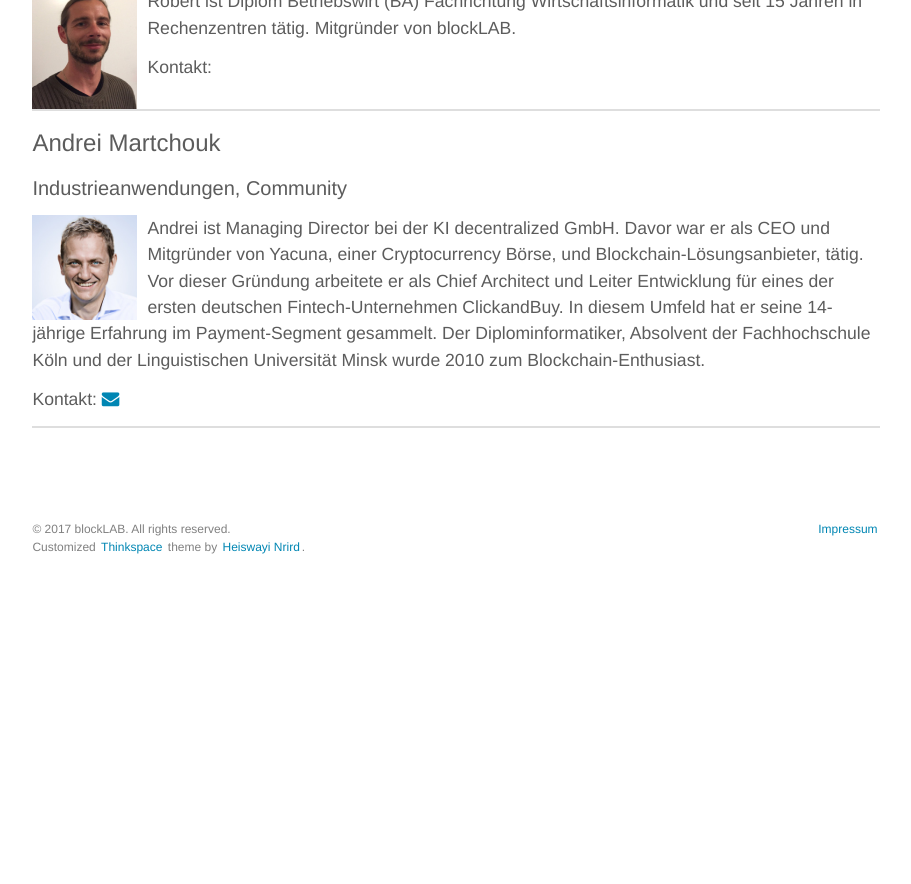
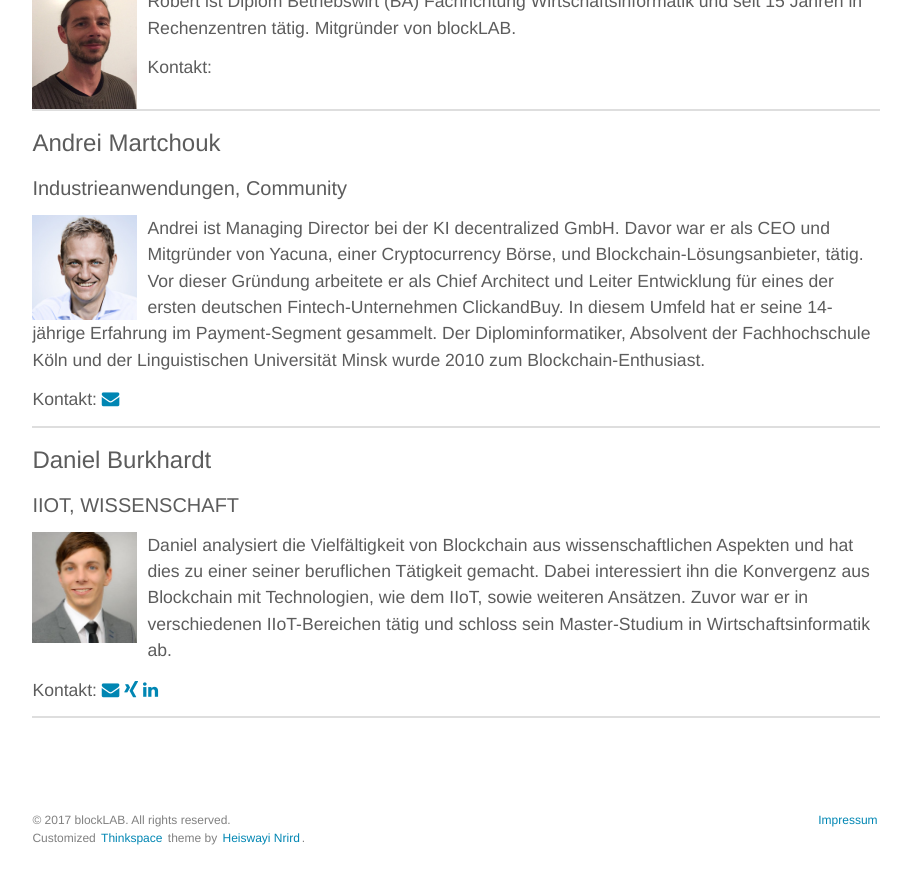
Before and after one commit to blocklab/site, a Jekyll site: the page built from team.md, in a window 1280 px wide and 900 px high, scrolled down 2540 px. Shown: the top 884 px of the window, without its empty margins (184-1095 px from the left). Built offline with Jekyll 4.4.1, drawn with Linux system fonts in a browser that asks for light colours; before the commit the page ends 3149 px from its top, so only the background shows below that.

Commit message:
added Daniel Burkhardt to team

```diff
--- a/_data/team.yml
+++ b/_data/team.yml
@@ -61,3 +61,12 @@
   topics: Industrieanwendungen, Community
   description: Andrei ist Managing Director bei der KI decentralized GmbH. Davor war er als CEO und Mitgründer von Yacuna, einer Cryptocurrency Börse, und Blockchain-Lösungsanbieter, tätig. Vor dieser Gründung arbeitete er als Chief Architect und Leiter Entwicklung für eines der ersten deutschen Fintech-Unternehmen ClickandBuy. In diesem Umfeld hat er seine 14-jährige Erfahrung im Payment-Segment gesammelt. Der Diplominformatiker, Absolvent der Fachhochschule Köln und der Linguistischen Universität Minsk wurde 2010 zum Blockchain-Enthusiast.
   mail: andrei@martchouk.com
+
+- id: daniel
+  name: Daniel Burkhardt
+  topics: IIOT, WISSENSCHAFT
+  image: /assets/images/team/daniel.jpg
+  description: Daniel analysiert die Vielfältigkeit von Blockchain aus wissenschaftlichen Aspekten und hat dies zu einer seiner beruflichen Tätigkeit gemacht. Dabei interessiert ihn die Konvergenz aus Blockchain mit Technologien, wie dem IIoT, sowie weiteren Ansätzen. Zuvor war er in verschiedenen IIoT-Bereichen tätig und schloss sein Master-Studium in Wirtschaftsinformatik ab.
+  xing: Daniel_Burkhardt10
+  linkedin: daniel-burkhardt-368863123
+  mail: Daniel.Burkhardt@stw.de
```
Also changed, not shown: assets/images/team/daniel.jpg (added).
